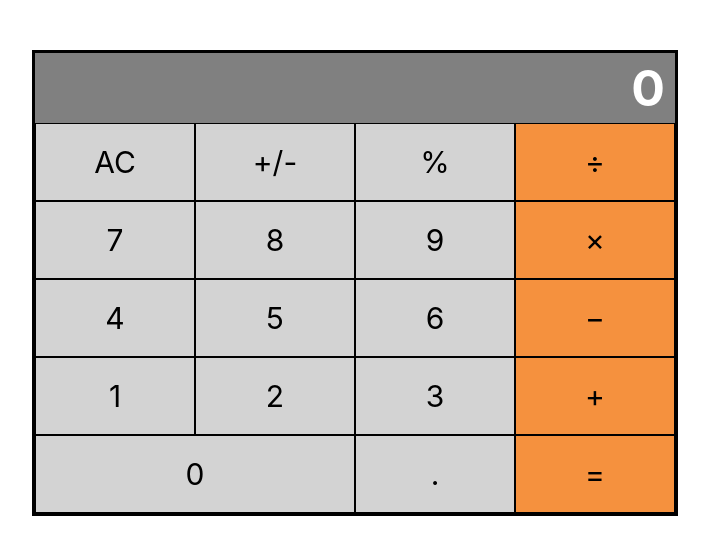
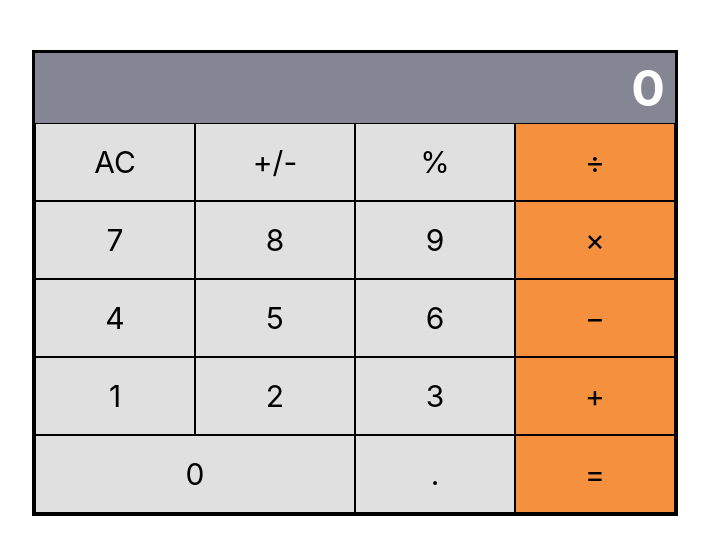
Before and after one commit to emmyobonyo/Math-Magicians-React, a React (Create React App) app: page / in a window 1280 px wide. Shown: the top 554 px of the page, without its empty margins (285-994 px from the left). Built offline with nearby package versions, Linux system fonts and the light colour scheme.

Commit message:
change screen color and button color

```diff
--- a/src/App.css
+++ b/src/App.css
@@ -10,7 +10,7 @@ body {
 }
 
 .calculator-screen {
-  background-color: grey;
+  background-color:#858693;
   text-align: right;
 }
 
@@ -28,7 +28,7 @@ body {
 }
 
 .calculator-button {
-  background-color: lightgray;
+  background-color: #e0e0e0;
   border: 1px solid black;
   padding: 20px;
   font-size: 30px;
@@ -45,7 +45,7 @@ body {
 }
 
 .calculator-button-bottom {
-  background-color: lightgray;
+  background-color: #e0e0e0;
   border: 1px solid black;
   padding: 20px;
   font-size: 30px;
```
